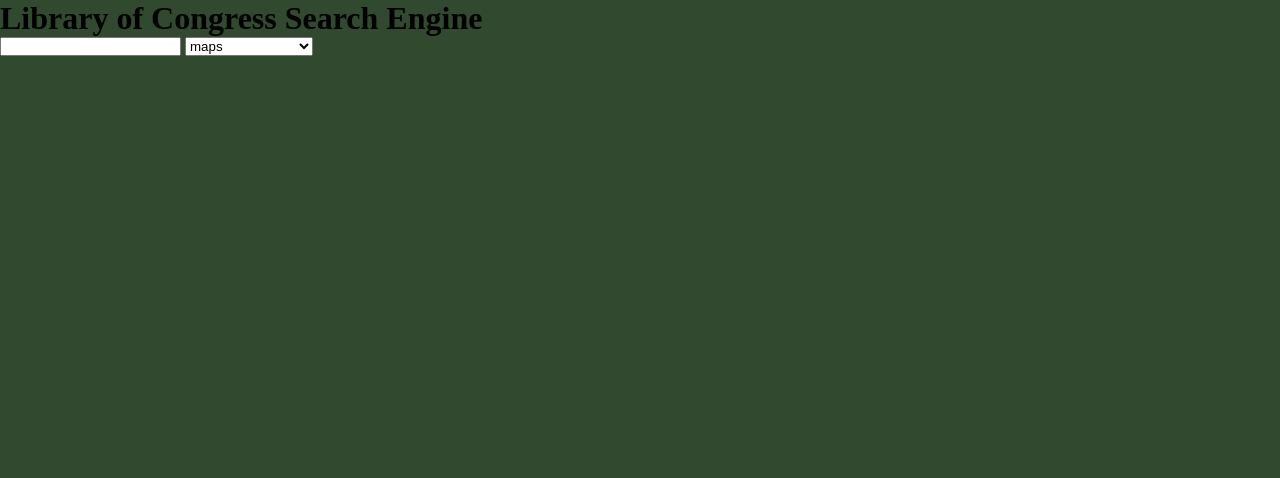
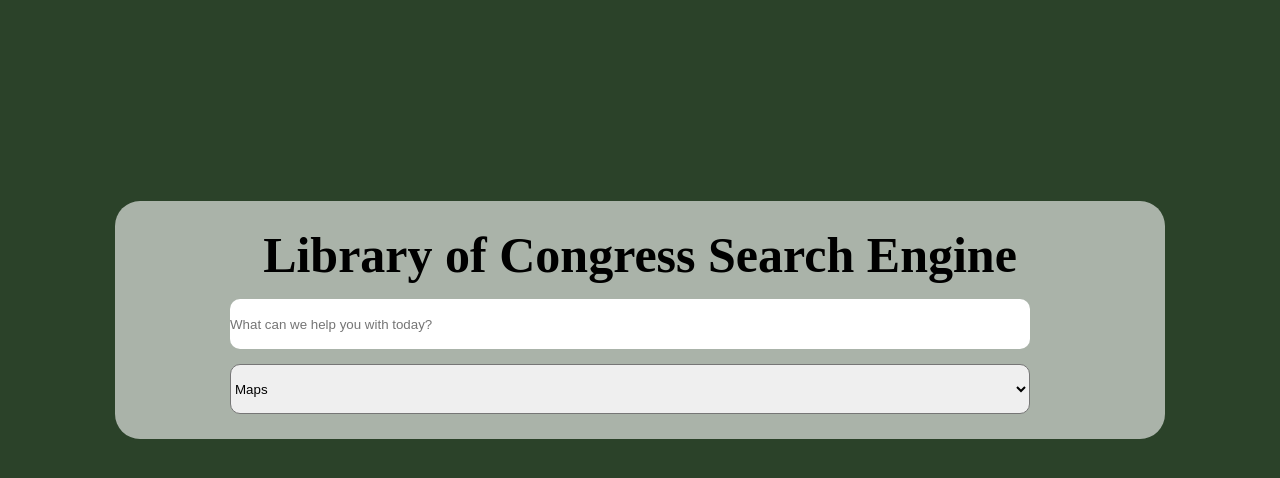
Before and after one commit to AlexWilsonNC/collaborative-project, a plain HTML site: page index.html in a window 1280 px wide. Drawn offline with Linux system fonts and the light colour scheme.

Commit message:
css changes on mainpage

```diff
--- a/index.html
+++ b/index.html
@@ -1,5 +1,6 @@
 <!DOCTYPE html>
 <html lang="en">
+
 <head>
     <meta charset="UTF-8">
     <meta http-equiv="X-UA-Compatible" content="IE=edge">
@@ -7,24 +8,28 @@
     <title>Group Project</title>
     <!-- <link rel="stylesheet" href="https://cdn.jsdelivr.net/npm/bootstrap@5.1.0/dist/css/bootstrap.min.css"
     integrity="sha384-KyZXEAg3QhqLMpG8r+8fhAXLRk2vvoC2f3B09zVXn8CA5QIVfZOJ3BCsw2P0p/We" crossorigin="anonymous"> -->
-    <link rel="stylesheet" href="/styles.css">
+    <link rel="stylesheet" href="styles.css">
 </head>
+
 <body>
-    <div class="container">
-        <h1>Library of Congress Search Engine</h1>
-        <input type="text" id="text-field" name="text-field" />
-        <select id="dropdown" name="dropdown">
-            <option value="maps" id="maps">maps</option>
-            <option value="audio-recordings" id="audio-recordings">audio recordings</option>
-            <option value="photo" id="photo">photo</option>
-            <option value="manuscripts" id="manuscripts">manuscripts</option>
-            <option value="newspapers" id="newspapers">newspapers</option>
-            <option value="film" id="film">film</option>
-            <option value="music" id="music">music</option>
-            <option value="archived-websites" id="archived-websites">archived websites</option>
-        </select>
-    </div>
+    <section>
+        <div class="container">
+            <h1>Library of Congress Search Engine</h1>
+            <input type="text" id="text-field" name="text-field" placeholder="What can we help you with today?" />
+            <br><select id="dropdown" name="dropdown">
+                <option value="maps" id="maps">Maps</option>
+                <option value="audio-recordings" id="audio-recordings">Audio Recordings</option>
+                <option value="photo" id="photo">Photo, Print, Drawing</option>
+                <option value="manuscripts" id="manuscripts">Manuscripts & Mixed Material</option>
+                <option value="newspapers" id="newspapers">Newspapers</option>
+                <option value="film" id="film">Film & Video</option>
+                <option value="music" id="music">Printed Music / Sheet Music</option>
+                <option value="archived-websites" id="archived-websites">Archived Websites</option>
+            </select>
+        </div>
+    </section>
 
     <script src="/script.js"></script>
 </body>
+
 </html>
--- a/styles.css
+++ b/styles.css
@@ -4,5 +4,45 @@
 }
 
 body {
-    background-color: rgb(49, 73, 47);
+    background-color: rgb(43, 66, 41);
 }
+
+section {
+    display: flex;
+    align-items: center;
+    justify-content: center;
+    position: relative;
+}
+
+.container {
+    border-radius: 25px;
+    width: 1000px;
+    background-color: rgba(255, 255, 255, 0.6);
+    padding: 25px;
+    position: absolute;
+    margin-top: 50%;
+}
+
+h1 {
+    text-align: center;
+    font-size: 50px;
+    margin-bottom: 15px;
+    align-items: center;
+}
+
+input {
+    width: 800px;
+    height: 50px;
+    border-radius: 10px;
+    border-style: none;
+    margin-bottom: 15px;
+    margin-left: 90px;
+}
+
+select {
+    width: 800px;
+    height: 50px;
+    border-radius: 10px;
+    margin-left: 90px;
+
+}
```
